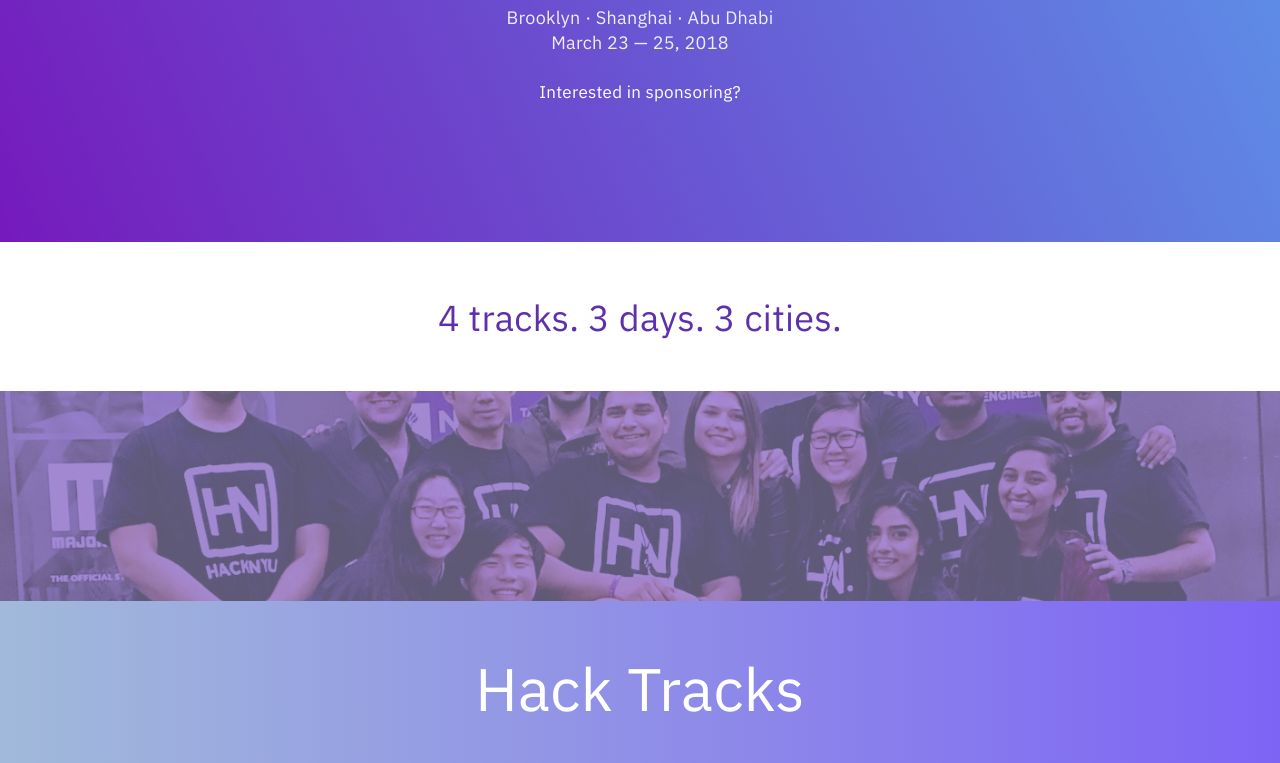
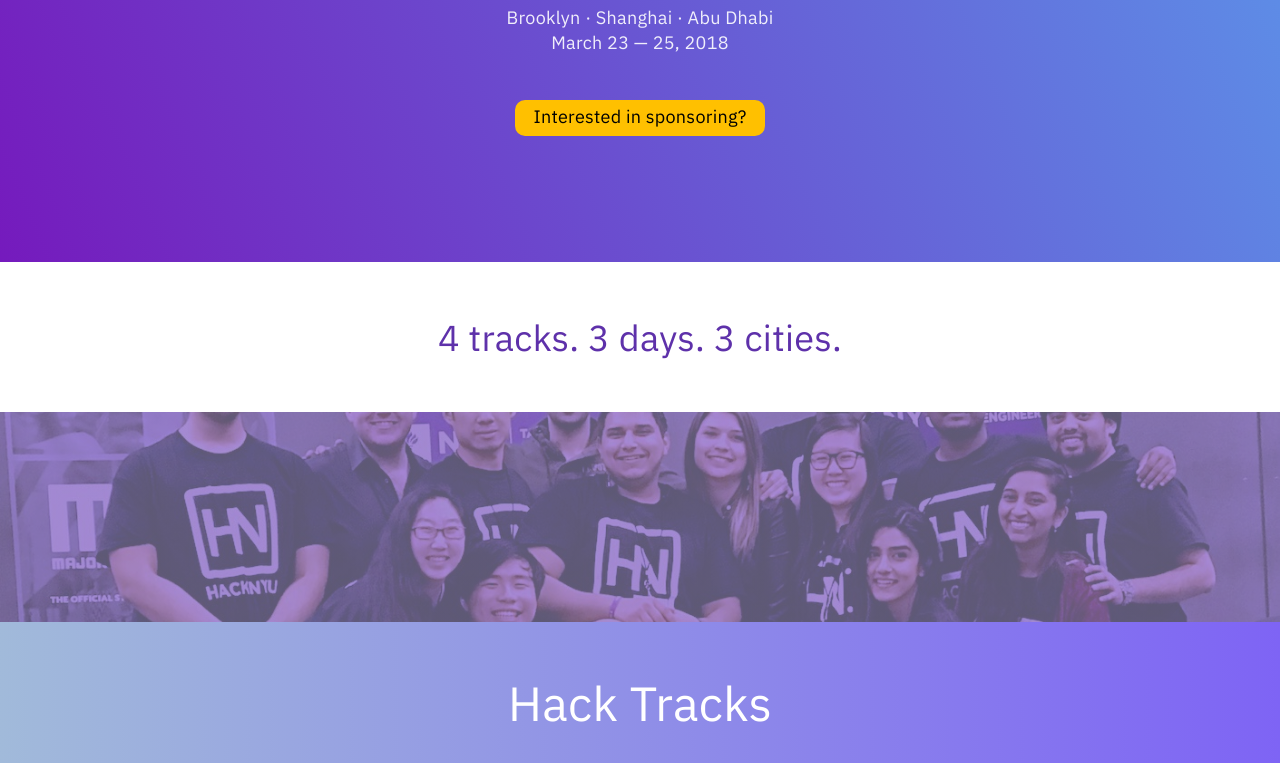
Before and after one commit to mkarroqe/hackNYU-website, a plain HTML site: page index.html in a window 1280 px wide. Shown: the part 377-1140 px from the top of the page. Drawn offline with nearby package versions, Linux system fonts and the light colour scheme.

Commit message:
added call to action

```diff
--- a/css/hacknyu.css
+++ b/css/hacknyu.css
@@ -8,6 +8,15 @@
 #info {
   font-size: 18px;
   color: rgba(255, 255, 255, 0.9);
+  margin-bottom: 2em;
+}
+
+.call-to-action {
+  color: black;
+  background: #FFC000;
+  padding: 0.5em 1em;
+  font-size: 18px;
+  border-radius: 10px;
 }
 
 .col-md-9 {
@@ -93,8 +102,10 @@ p.small {
 .title {
   color: white;
   font-weight: 300;
-  font-size: 60px;
+  font-size: 48px;
   text-align: center;
+  margin-top: 0;
+  margin-bottom: 20px;
 }
 .sub-title {
   color: black;
@@ -140,10 +151,6 @@ header .intro-text img {
   width: 100px;
 }
 
-header .intro-text a {
-  color: white;
-}
-
 @media (min-width: 768px) {
   header .container {
     padding-top: 175px;
@@ -166,9 +173,10 @@ header .intro-text a {
   font-size: 16px;
   color: #ffffff;
   /*padding-bottom: 5%;*/
+  background-color: rgba(137, 130, 176, 0.8);
   /*background-color: rgba(180, 180, 180, 0.75);*/
   /*background-color: rgba(196, 196, 196, 0.5);*/
-  background: #4b3174;
+  /*background: #4b3174;*/
   /*background: linear-gradient(89.85deg, #5E31A8 0.02%, #4D27E6 109.11%);*/
   border: none;
 }
@@ -217,20 +225,17 @@ header .intro-text a {
   }
   .navbar-custom.affix {
     padding: 10px 0;
-    background: #371e60;
+    background: #36284d;
+    /*background-color: rgba(175, 175, 175, 0.8);*/
   }
   .navbar-custom.affix .navbar-brand {
     font-size: 1.5em;
   }
 }
 
-.title {
-  margin-top: 0;
-}
-
 footer {
   color: #ffffff;
-  background: #371e60;
+  background: #36284d;
   /*background: linear-gradient(89.85deg, #5E31A8 0.02%, #4D27E6 109.11%);*/
   padding: 25px 0;
   font-weight: 300;
--- a/index.html
+++ b/index.html
@@ -72,7 +72,7 @@ Mary Karroqe
               <div id="locations">Brooklyn · Shanghai · Abu Dhabi</div>
               <div id="date">March 23 &mdash; 25, 2018</div>
             </div>
-            <p style="font-size: 17px; color: white;"> <a href="index.html#contact"><br/>Interested in sponsoring? </a></p>
+            <a class="call-to-action" href="index.html#contact">Interested in sponsoring? </a>
           </div>
         </div>
       </div>
```
